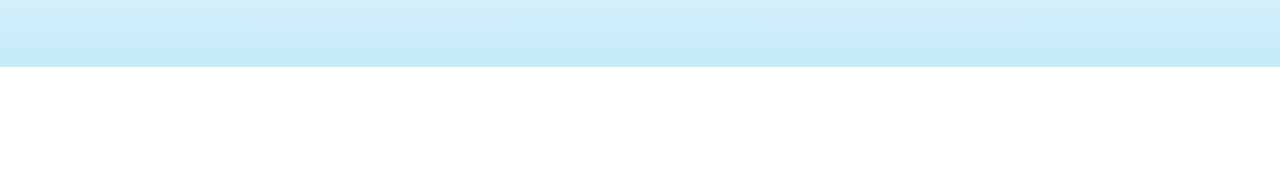
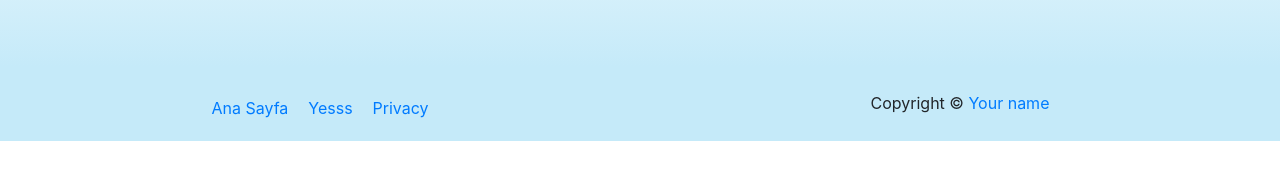
Before and after one commit to FUTAG-Software/Dergi-Websitesi, a React (Create React App) app: page / in a window 1280 px wide. Shown: the part 580-760 px from the top of the page. Built offline with nearby package versions, Linux system fonts and the light colour scheme.

Commit message:
before day2

```diff
--- a/package.json
+++ b/package.json
@@ -16,7 +16,7 @@
     "web-vitals": "^1.1.2"
   },
   "scripts": {
-    "start": "react-scripts start",
+    "start": "set PORT=3001 && react-scripts start",
     "build": "react-scripts build",
     "test": "react-scripts test",
     "eject": "react-scripts eject"
--- a/src/App.css
+++ b/src/App.css
@@ -98,3 +98,26 @@
 .footer .fa-stack:hover .fa-stack-2x {
     color: #252c38;
 }
+
+/*     Copyright     */
+
+.copyright {
+	padding-top: 1.5rem;
+	background-color: #c5eaf9;
+	text-align: center;
+}
+
+.copyright a {
+	text-decoration: none;
+}
+
+.menu ul{
+  display: inline-flex;
+}
+.menu-item{
+  padding: 5px 10px;
+}
+.row{
+  margin-right: 0;
+  margin-left: 0;
+}
--- a/src/App.js
+++ b/src/App.js
@@ -3,6 +3,7 @@ import './App.css';
 import UserCard from './UserCard';
 import Swiper from './Swiper';
 import Footer from './Footer';
+import Copyright from './Copyright';
 var users=[
   {"name": "kursat",
   "img": logo,
@@ -54,6 +55,7 @@ function App() {
       <div >
         <Swiper users = {users}/>
         <Footer social = {social} />
+        <Copyright />
       </div>
 
     </div>
--- /dev/null
+++ b/src/Copyright.jsx
@@ -0,0 +1,30 @@
+import React from 'react';
+import Menu from './Menu';
+var cpMenu = [
+    {
+        "link" : "sdfsdf.ht",
+        "name" : "Ana Sayfa"
+    },
+    {
+        "link" : "sdfsdf.ht",
+        "name" : "Yesss"
+    },
+    {
+        "link" : "sdfsdf.ht",
+        "name" : "Privacy"
+    },
+
+]
+
+export default (props) => {
+    return (
+            <div className='copyright row'>
+                <div className="col-lg-6">
+                    <Menu items={cpMenu}></Menu>
+                </div>
+                <div className="col-lg-6">
+                    <p className="p-small statement">Copyright © <a href="#your-link">Your name</a></p>
+                </div>
+            </div>
+    )
+}
--- /dev/null
+++ b/src/Menu.jsx
@@ -0,0 +1,11 @@
+import React from 'react';
+
+export default (props) => {
+    return (
+        <div className= 'menu'>
+            <ul className="list-unstyled">
+                {props.items.map( (item) => <li className='menu-item'><a href={item.link}>{item.name}</a></li>)}
+            </ul>
+        </div>
+    )
+}
```
Also changed, not shown: src/img/guy.png (added), src/img/logo.png (renamed from src/logo.png).
